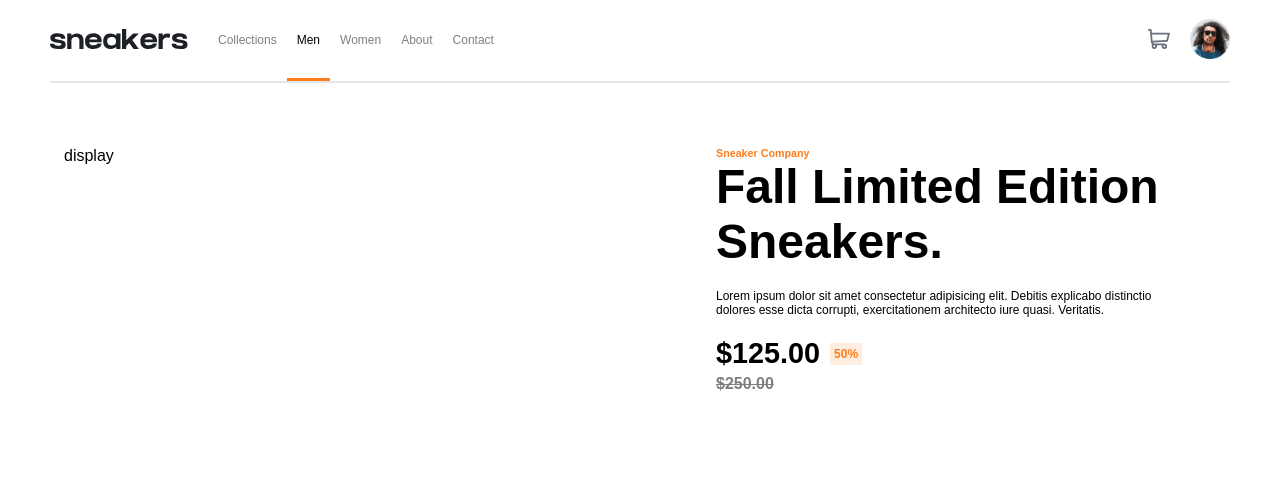
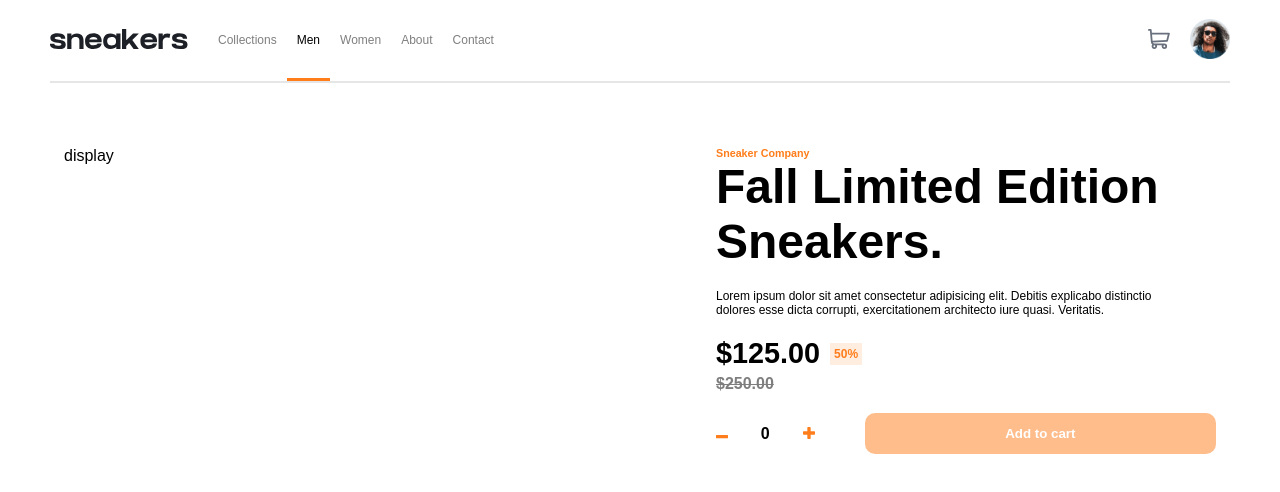
Before and after one commit to Timi-Leyin/ecommerce-product-page, a React (Vite) app: page / in a window 1280 px wide. Shown: the top 492 px of the page. Built offline with nearby package versions, Linux system fonts and the light colour scheme.

Commit message:
Styled Product information panel

```diff
--- a/src/Components/Product/Product.tsx
+++ b/src/Components/Product/Product.tsx
@@ -1,13 +1,39 @@
 
 import './product.scss';
+import iconPlus from '../../Assets/images/icon-plus.svg';
+import iconMinus from '../../Assets/images/icon-minus.svg';
+import { useState } from 'react';
 
-export const ProductDisplay = () => {
-  return (
-    <div className="product_display">display</div>
-  )
+
+type QuantityFn = (type:string)=> void
+
+
+
+const ProductQuantity=()=>{
+    let [quantity,changeQuantity] = useState(0);
+
+    const setQuantity:QuantityFn = (type)=>{
+        if(type == 'minus') changeQuantity(quantity>=1 ? quantity-1: 0)
+        if(type == 'plus')  changeQuantity(quantity+1)
+    }
+    return(
+        <div className="product-actions">
+
+        <div className="quantity">
+        <span className="minus-quantity  cursor-pointer" onClick={()=> setQuantity('minus') }><img src={iconMinus} alt="minus product quantity" /></span>
+        <span className="quantity-no">{quantity}</span>
+        <span className="plus-quantity cursor-pointer" onClick={()=> setQuantity('plus')}><img src={iconPlus} alt="plus product quantity" /></span>
+    </div>
+
+     <button className='add-cart-btn' disabled={quantity < 1 && true }>
+<span>Add to cart</span>
+     </button>
+
+    </div>
+    )
 }
 
-
+// product info
 export const ProductInfo = () => {
   return (
     <div className="product_information">
@@ -27,12 +53,20 @@ export const ProductInfo = () => {
             <h4 className='old-price'>$250.00</h4>
         </div>
 
-        <div className="product-actions">
 
-        </div>
+   <ProductQuantity />
+
     </div>
   )
 }
+
+// PRODUCT DISPLAY
+
+export const ProductDisplay = () => {
+    return (
+      <div className="product_display">display</div>
+    )
+  }
 
 
 
--- a/src/Components/Product/product.scss
+++ b/src/Components/Product/product.scss
@@ -20,6 +20,9 @@
       max-width: 450px;
       margin: 20px 0;
     }
+
+
+
     .product-price{
       &>div{
         display:flex;
@@ -42,5 +45,35 @@
           text-decoration: line-through;
       }
     }
+
+
+
+    .product-actions{
+        display: flex;
+        gap:50px;
+        margin-top: 20px;
+        .quantity{
+            display: flex;
+            width:150px;
+            font-weight: bold;
+            align-items: center;
+            justify-content: space-between;
+        }
+
+        .add-cart-btn{
+            padding:10px 30px;
+            width:100%;
+            background-color: var(--primary-color);
+            color:#fff;
+            border-radius: 10px;
+        }
+
+    }
+
+
+
+
+
+
   }
 }
--- a/src/Styles/global.scss
+++ b/src/Styles/global.scss
@@ -43,6 +43,8 @@ a{
 
 button {
   cursor: pointer;
+  font-weight: bold;
+  font-family: inherit;
   border: 3px solid transparent;
   transition:0.3s opacity;
 
```
